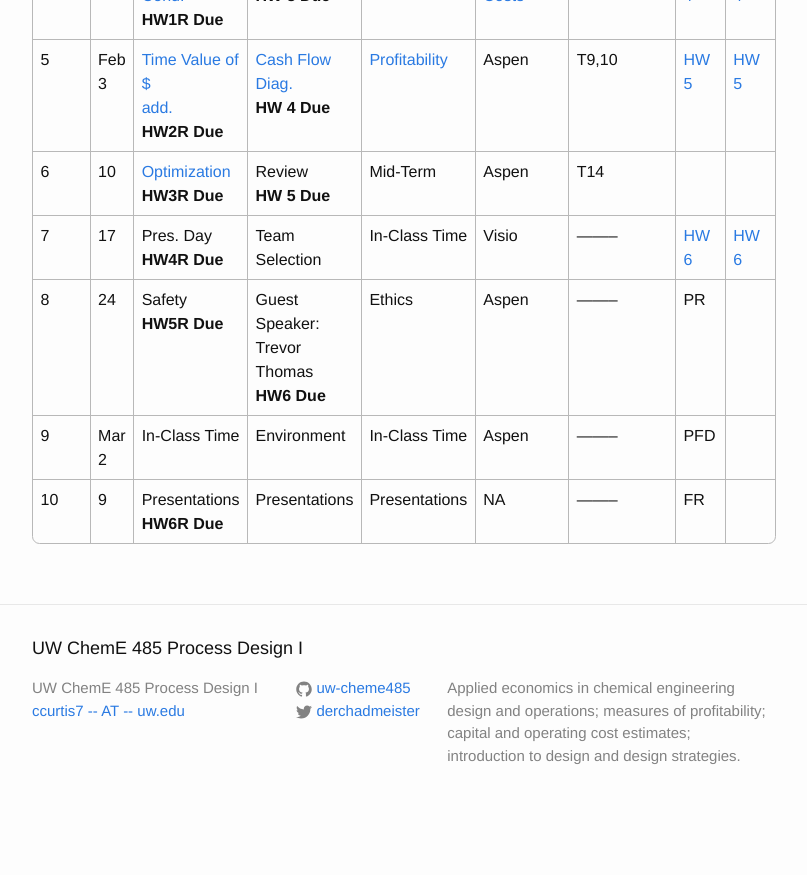
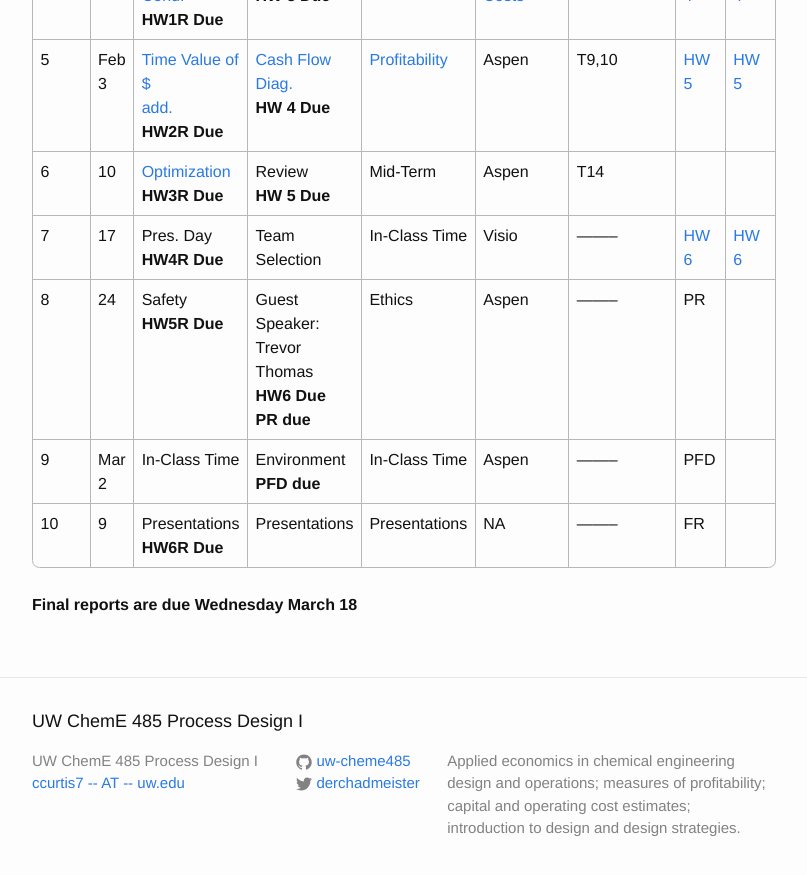
Before and after one commit to uw-cheme485/uw-cheme485.github.io, a Jekyll site: the page built from syllabus.md, in a window 1280 px wide and 900 px high, scrolled down 636 px. Shown: the top 875 px of the window, without its empty margins (238-1045 px from the left). Built offline with Jekyll 4.4.1, drawn with Linux system fonts in a browser that asks for light colours; before the commit the page ends 1463 px from its top, so only the background shows below that.

Commit message:
Added project due dates.

```diff
--- a/syllabus.md
+++ b/syllabus.md
@@ -15,6 +15,8 @@ collection: main
 | 5    | Feb 3 | [Time Value of $](https://github.com/uw-cheme485/uw-cheme485.github.io/raw/master/lectures/C9_Engineering_Economics.pdf) <br> [add.](https://github.com/uw-cheme485/uw-cheme485.github.io/raw/master/lectures/L11_Time_Money.pptx) <br> **HW2R Due** | [Cash Flow Diag.](https://github.com/uw-cheme485/uw-cheme485.github.io/raw/master/lectures/profitability_analysis.xlsx) <br> **HW 4 Due** | [Profitability](https://github.com/uw-cheme485/uw-cheme485.github.io/raw/master/lectures/C10_Profitability_Analysis.pdf)   | Aspen       | T9,10    | [HW 5](https://classroom.github.com/a/nVifKv1-)     | [HW 5](https://canvas.uw.edu/courses/1353698/assignments/5107683) |
 | 6    | 10    | [Optimization](https://github.com/uw-cheme485/uw-cheme485.github.io/raw/master/lectures/C14_Optimization.pdf) <br> **HW3R Due**   | Review <br> **HW 5 Due**         | Mid-Term        | Aspen       | T14      |          |
 | 7    | 17    | Pres. Day <br> **HW4R Due**      | Team Selection  | In-Class Time   | Visio       | -------- | [HW 6](https://classroom.github.com/a/igxERhIC)     | [HW 6](https://canvas.uw.edu/courses/1353698/assignments/5107728) |
-| 8    | 24    | Safety <br> **HW5R Due**         | Guest Speaker: <br> Trevor Thomas <br> **HW6 Due**   | Ethics          | Aspen       | -------- | PR       |
-| 9    | Mar 2 | In-Class Time  | Environment  | In-Class Time   | Aspen       | -------- | PFD      |
+| 8    | 24    | Safety <br> **HW5R Due**         | Guest Speaker: <br> Trevor Thomas <br> **HW6 Due** <br> **PR due**   | Ethics          | Aspen       | -------- | PR       |
+| 9    | Mar 2 | In-Class Time  | Environment <br> **PFD due**  | In-Class Time   | Aspen       | -------- | PFD      |
 | 10   | 9     | Presentations <br> **HW6R Due**  | Presentations   | Presentations   | NA          | -------- | FR       |
+
+**Final reports are due Wednesday March 18**
```
